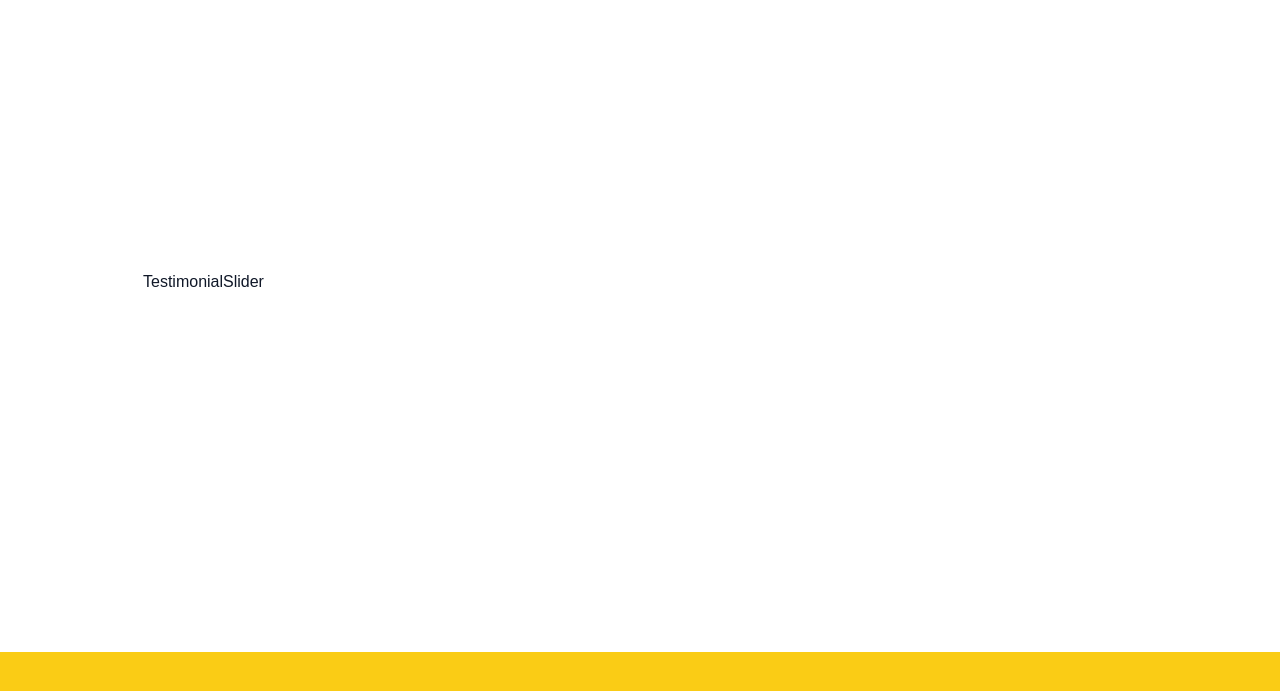
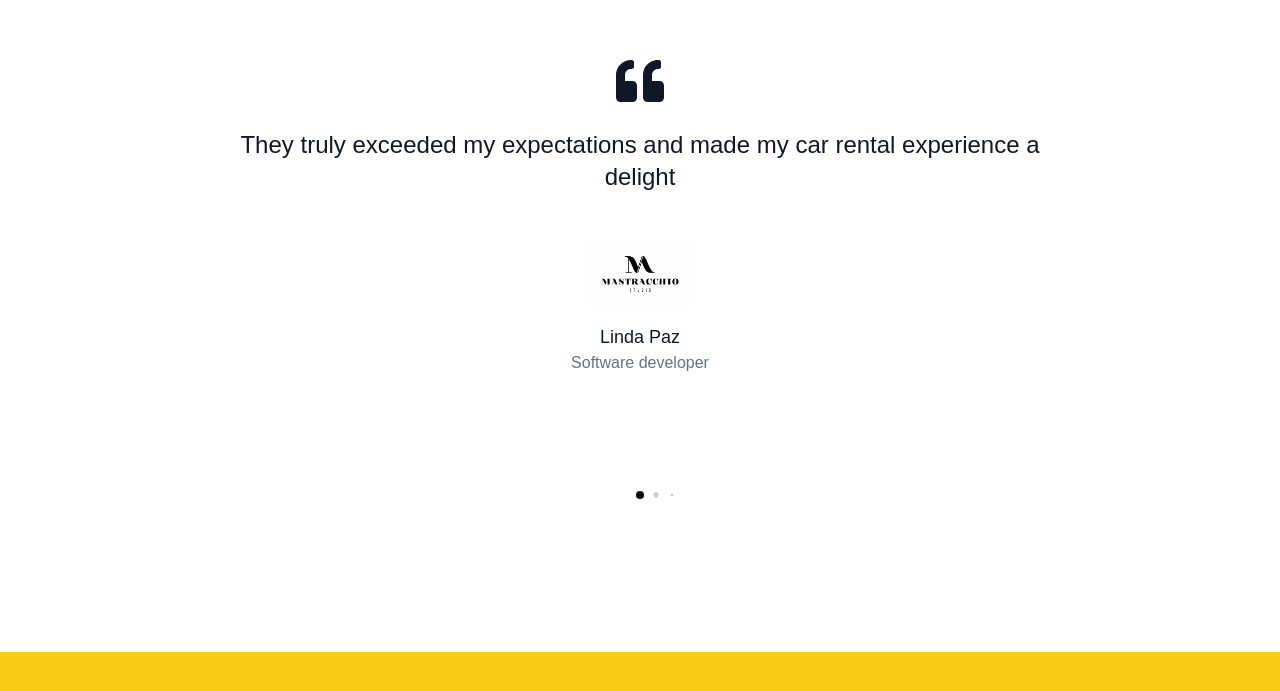
Before and after one commit to Lindapazw/MastracchioStudio, a Next.js app: page / in a window 1280 px wide. Shown: the part 3348-4039 px from the top of the page. Built offline with nearby package versions, Linux system fonts and the light colour scheme.

Commit message:
add testimonial examples

```diff
--- a/src/app/components/TestimonialSlider.js
+++ b/src/app/components/TestimonialSlider.js
@@ -1,7 +1,7 @@
 "use client"
 
 // import swiper react component
-import {swiper, swiperSlide} from 'swiper/react';
+import {Swiper, SwiperSlide} from 'swiper/react';
 
 // import swiper styles
 import 'swiper/css';
@@ -26,21 +26,70 @@ import Image from 'next/image';
 const tetimonialData = [
     {
         message: 'They truly exceeded my expectations and made my car rental experience a delight',
-        avatar: '/public/logo/mastracchio_logo.png',
+        avatar: '/logo/mastracchio_logo.png',
         name: 'Linda Paz',
         job: 'Software developer',
     },
     {
         message: 'They truly exceeded my expectations and made my car rental experience a delight',
-        avatar: '/public/logo/mastracchio_logo.png',
+        avatar: '/logo/mastracchio_logo.png',
         name: 'Linda Paz',
         job: 'Software developer',
     },
+    {
+        message: 'They truly exceeded my expectations and made my car rental experience a delight',
+        avatar: '/logo/mastracchio_logo.png',
+        name: 'Linda Paz',
+        job: 'Software developer',
+    },
+    {
+        message: 'They truly exceeded my expectations and made my car rental experience a delight',
+        avatar: '/logo/mastracchio_logo.png',
+        name: 'Linda Paz',
+        job: 'Software developer',
+    }
 ]
 
 const TestimonialSlider = () => {
     return (
-        <div>TestimonialSlider</div>
+        <motion.div
+        variants={fadeIn('up', 0.4)}
+        initial='hidden'
+        whileInView={'show'}
+        viewport={{once: false, amount: 0.6}}
+        >
+            <Swiper pagination={{
+                clickable: true,
+                dynamicBullets: true,
+            }}
+                modules={[Pagination]}
+                className='h-[450px] xl:h-[400px]'
+            >
+                {tetimonialData.map((person, index) => {
+                    const {message, avatar, name, job} = person
+                    return (
+                    <SwiperSlide key={index}>
+                        <div className='flex flex-col justify-center items-center text-center'>
+                            <FaQuoteLeft className='text-5xl text-primary mb-6'/>
+                            <div className='text-2xl xl:text-3xl max-w-[874px] mb-12 font-medium'>{message}</div>
+                            <Image
+                                src={avatar}
+                                width={104}
+                                height={104}
+                                alt='avatar de tertimoniales'
+                                className='mb-4'
+                                loading="lazy"
+                                quality={80}
+                                format="webp"
+                            />
+                            <div className='text-lg font-medium'>{name}</div>
+                            <div className='text-secondary'>{job}</div>
+                        </div>
+                    </SwiperSlide>
+                    )
+                })}
+            </Swiper>
+        </motion.div>
     )
 }
 
```
